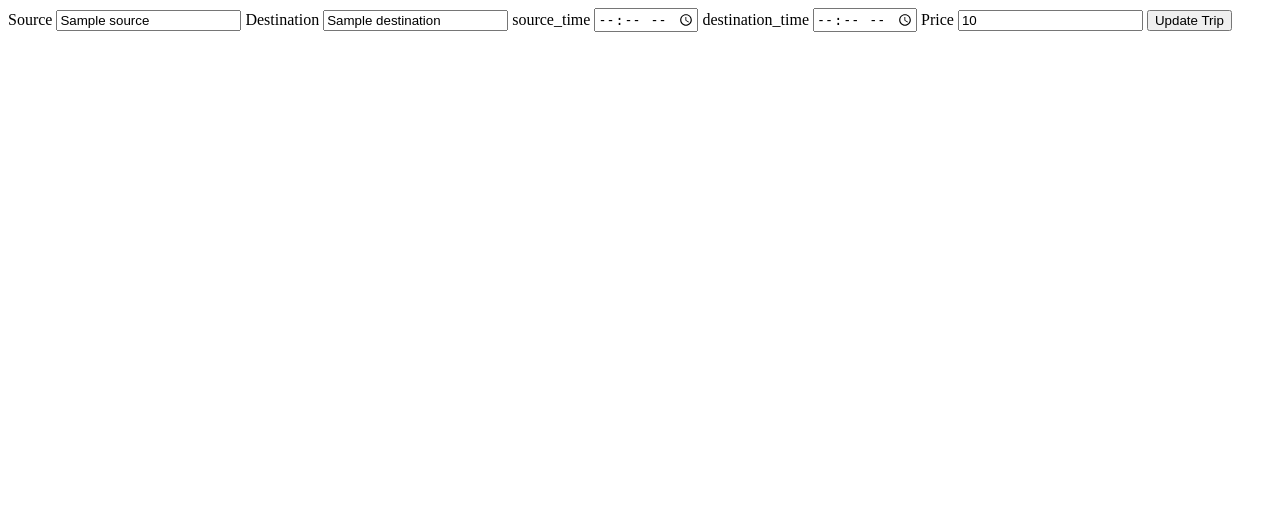
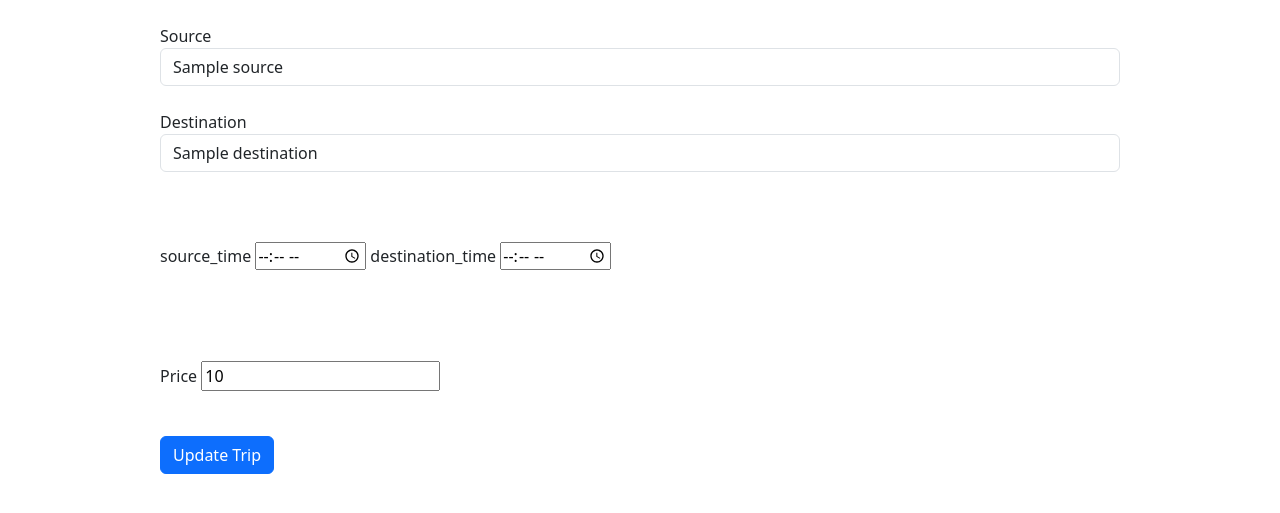
Before and after one commit to huzaifa003/tourSiteFlask, a Flask app: template templates/editBookings.html in a window 1280 px wide. Shown: the top 513 px of the page. Run offline with Flask 3, Linux system fonts and the light colour scheme; the template is opened without the code that fills it: most values are stand-ins (such as "Sample title", 1, 10 or a date in 2020).

Commit message:
frontend Done

```diff
--- a/templates/editBookings.html
+++ b/templates/editBookings.html
@@ -5,26 +5,30 @@
     <meta charset="UTF-8">
     <meta http-equiv="X-UA-Compatible" content="IE=edge">
     <meta name="viewport" content="width=device-width, initial-scale=1.0">
+    <link rel="stylesheet" href="https://cdn.jsdelivr.net/npm/bootstrap@5.3.0-alpha3/dist/css/bootstrap.min.css">
     <title>edit Bookings</title>
 </head>
 
 <body>
-    <form method="POST">
+    <br>
+    <form method="POST" class="m-auto col-md-9">
         <label for="source"> Source </label>
         <input name="source" type="text" class="form-control" id="source" value="{{data['source']}}">
+        <br>
 
         <label for="destination"> Destination </label>
         <input name="destination" type="text" class="form-control" id="destination" value="{{data['destination']}}">
-
-        <label for="source_time"> source_time </label>
+        <br>
+        <label class="my-5" for="source_time"> source_time </label>
         <input name="source_time" type="time" value="{{data['source_time']}}">
 
         <label for="destination_time"> destination_time </label>
         <input name="destination_time" value="{{data['destination_time']}}" type="time">
-
-        <label for="price"> Price </label>
+<br>
+        <label for="price" class="my-5"> Price </label>
         <input name="price" type="number" value="{{data['price']}}">
-        <button name="update" type="submit"> Update Trip </button>
+        <br>
+        <button class="btn btn-primary" name="update" type="submit"> Update Trip </button>
     </form>
 </body>
 
--- a/templates/style.css
+++ b/templates/style.css
@@ -4,7 +4,7 @@
     box-sizing: border-box;
 }
 body{
-    background: url('../assets/main_bg.jpg') ;
+    background: url('./main_bg.jpg') ;
     background-repeat: no-repeat;
     background-size: cover;
     height: 100vh;
```
Also changed, not shown: templates/admin.html (+4 -5 lines), templates/booking.html (+5 -4 lines), templates/main_bg.jpg (added).
